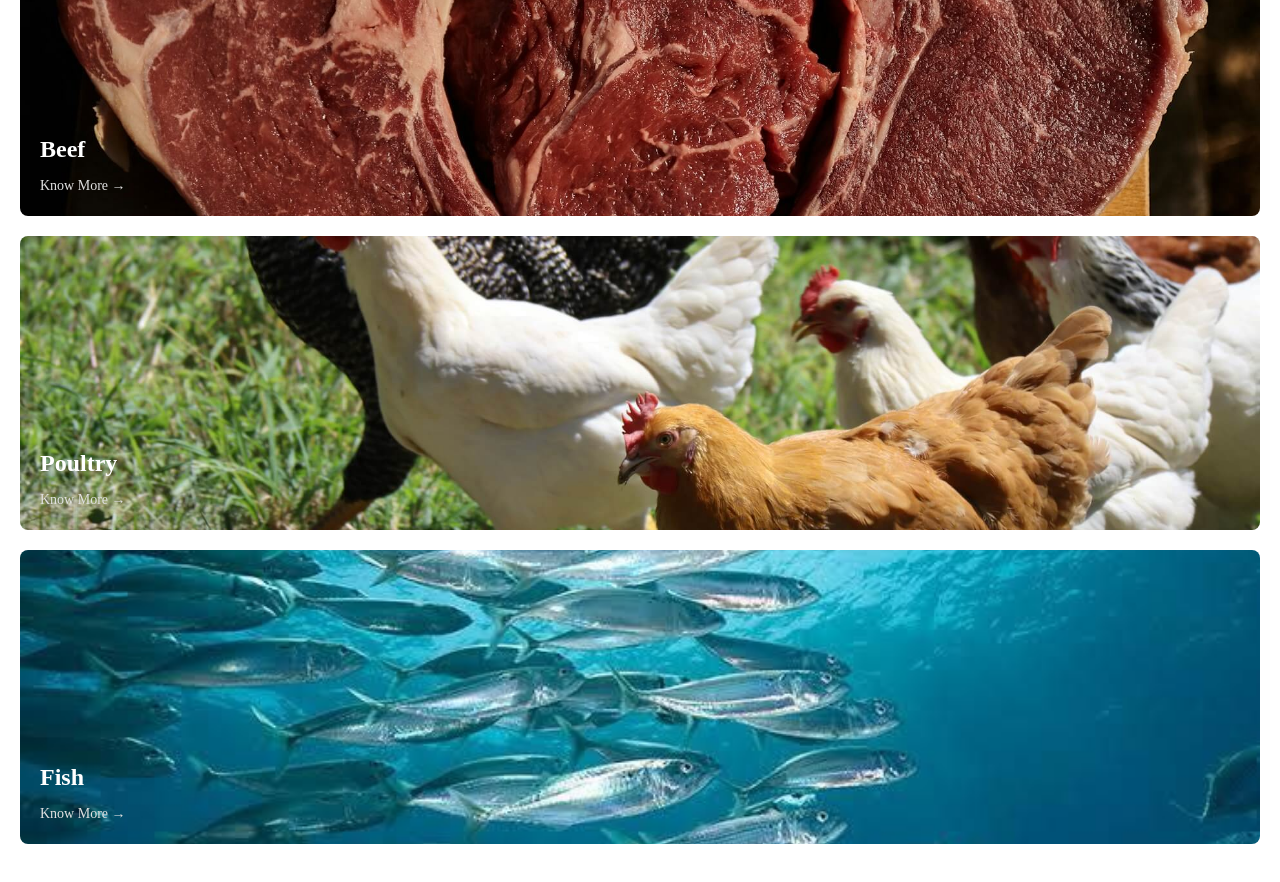
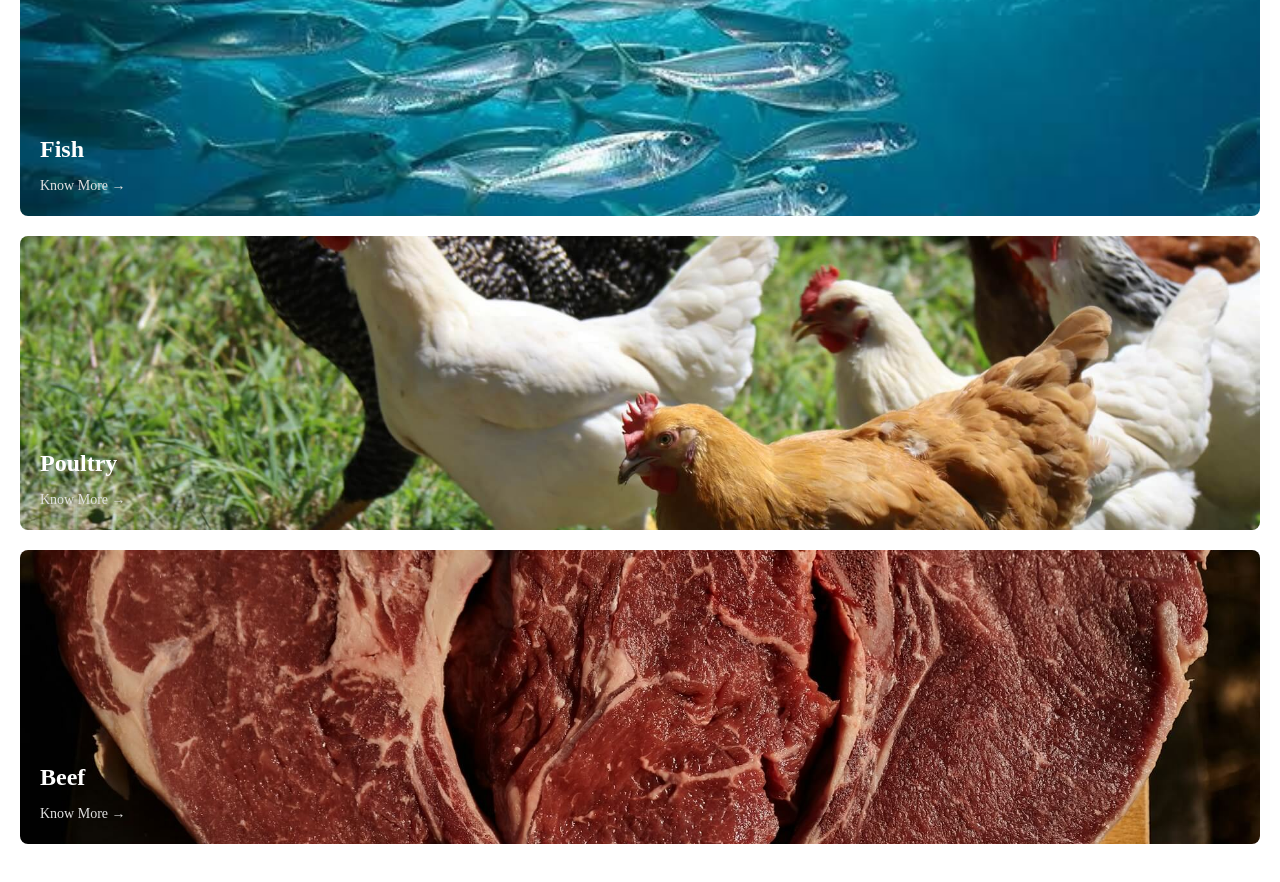
Before and after one commit to hamdyyemad/rn-dubai, a React (Vite) app: page / in a window 1280 px wide. Shown: the part 760-1642 px from the top of the page. Built offline with nearby package versions, Linux system fonts and the light colour scheme; what tailwindcss-animated would draw is missing.

Commit message:
Update Section2.jsx

```diff
--- a/src/components/home/Section2.jsx
+++ b/src/components/home/Section2.jsx
@@ -6,18 +6,19 @@ export default function Section2() {
         <div className="mb-3">
           <h2 className="text-3xl font-bold">Our Products</h2>
         </div>
+
         <div className="mb-5">
           <Link
             to="/products"
             className="block rounded-lg relative p-5 transform transition-all duration-300 scale-100 hover:scale-95"
             style={{
-              background: "url(/assets/home/products/1.jpg) center",
+              background: "url(/assets/home/products/3.jpg) center",
               backgroundSize: "cover",
             }}
           >
             <div className="h-48"></div>
             <h2 className="text-white text-2xl font-bold leading-tight mb-3 pr-5">
-              Beef
+              Fish
             </h2>
             <div className="flex w-full items-center text-sm text-gray-300 font-medium">
               <div>
@@ -51,13 +52,13 @@ export default function Section2() {
             to="/products"
             className="block rounded-lg relative p-5 transform transition-all duration-300 scale-100 hover:scale-95"
             style={{
-              background: "url(/assets/home/products/3.jpg) center",
+              background: "url(/assets/home/products/1.jpg) center",
               backgroundSize: "cover",
             }}
           >
             <div className="h-48"></div>
             <h2 className="text-white text-2xl font-bold leading-tight mb-3 pr-5">
-              Fish
+              Beef
             </h2>
             <div className="flex w-full items-center text-sm text-gray-300 font-medium">
               <div>
```
